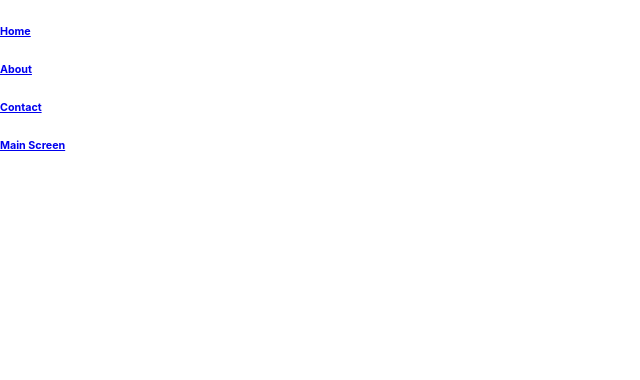
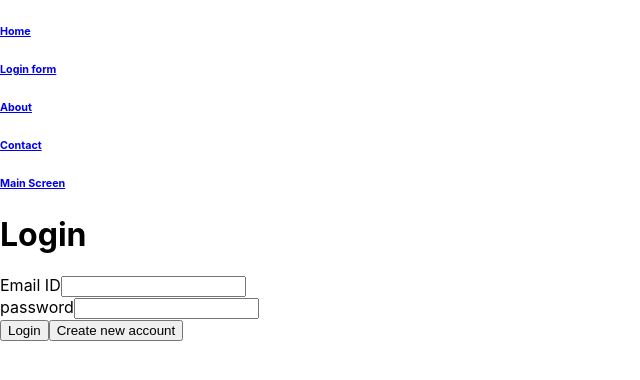
Before and after one commit to sandy13oct1992/Real-E-Commerce-Project, a React (Create React App) app: page /LoginForm in a window 1280 px wide. Shown: the top 380 px of the page, without its empty margins (0-640 px from the left). Built offline with nearby package versions, Linux system fonts and the light colour scheme.

Commit message:
Q.no. 16

```diff
--- a/src/Routes/Routes.js
+++ b/src/Routes/Routes.js
@@ -4,6 +4,7 @@ import About from "../page.js/About";
 import ScreenProduct from "../component/ScreenProduct";
 import ShowCart from "../component/ShowCart";
 import ContactUs from "../component/ContactUs";
+import Authform from "../auth/Authform";
 const Myroutes = () => {
 return(
     <Routes>
@@ -11,6 +12,7 @@ return(
         <Route path='/About' element={<About/>}/>
         <Route path='/Screen' element={<ShowCart/>}/>
         <Route path='/Contact' element={<ContactUs/>}/>
+        <Route path='/LoginForm' element={<Authform/>}/>
 
 
 
--- /dev/null
+++ b/src/auth/Authform.js
@@ -0,0 +1,73 @@
+import { useState, useRef } from "react";
+const Authform = () => {
+    const emailInputRef = useRef();
+    const passInputRef = useRef();
+
+ const [isLogin, setIsLogin]=useState(true);
+
+ const switchAuthModeHandler = () => {
+   setIsLogin((prevState) => !prevState)
+ }
+
+ const submitHandler =(event) => {
+  event.preventDefault();
+
+  const emailref= emailInputRef.current.value;
+  const passRef= passInputRef.current.value;
+  let url;
+  if(isLogin){
+
+  url='https://identitytoolkit.googleapis.com/v1/accounts:signInWithPassword?key=AIzaSyCYqSjodAfJhBFBQoalLAH7wm5RJn_nQ-U';
+  }else{
+    url='https://identitytoolkit.googleapis.com/v1/accounts:signUp?key=AIzaSyCYqSjodAfJhBFBQoalLAH7wm5RJn_nQ-U';
+   }fetch(url, {
+    method:'POST',
+    body:JSON.stringify({
+        email:emailref,
+        password:passRef,
+        returnSecureToken:true
+    }),
+    headers:{
+        'content-type':'application/json'
+    }
+ }).then((res) =>{
+    if(res.ok){
+     return res.json();
+    }else{
+        return res.json().then((data)=> {
+            let errorMessage='Authentication Failed';
+            alert(errorMessage);
+            throw new Error(errorMessage);
+        });
+    }
+ }).then((data) => {})
+ .catch((err) => {
+    alert(err.message);
+ })
+  }
+
+    return (
+    <div>
+        <h1>{isLogin ? 'Login' : 'Sign Up'}</h1>
+         <form onSubmit={submitHandler}>
+            <div>
+            <label htmlfor ='email' >Email ID</label>
+            <input type='email' id='email' required ref={emailInputRef} />
+            </div>
+            <div>
+            <label htmlfor ='password' >password</label>
+            <input type='password' id='password' required ref={passInputRef}/>
+            </div>
+
+            <div>
+                <button>{isLogin ? 'Login' : 'Create Account'}</button>
+                <button type='button' onClick={switchAuthModeHandler}>
+                    {isLogin ? 'Create new account' : 'Login with existing account'}
+                </button>
+            </div>
+         </form>
+    </div>
+    )
+}
+
+export default Authform;
--- a/src/component/Header.js
+++ b/src/component/Header.js
@@ -9,15 +9,20 @@ const Header = () => {
   // const authCtx = useContext(AuthContext);
   return (
     <>
-      {/* <Navbar
+      <Navbar
         expand="md"
         className="navbar-dark border-2 sticky-top border-bottom bg-dark text-white"
       >
         <Container className="justify-content-center">
-          <Nav className="gap-5"> */}
-            <NavLink to="/">
+          <Nav className="gap-5">
+
+            <NavLink to="/" className="nav-link">
               <h6>Home</h6>
             </NavLink>
+            <NavLink to="/LoginForm" className="nav-link">
+              <h6>Login form</h6>
+            </NavLink>
+
             {/* <NavLink to="/store">
               <h6>Store</h6>
             </NavLink> */}
@@ -58,6 +63,10 @@ const Header = () => {
           </h1>
         </Container>
       </div> */}
+
+    </Nav>
+    </Container>
+    </Navbar>
     </>
   );
 };
--- /dev/null
+++ b/src/component/Header.module.css
@@ -0,0 +1,27 @@
+/* Heading bar styles */
+.heading-bar {
+    background-color: #333; /* Background color */
+    color: #fff; /* Text color */
+    padding: 10px 20px; /* Padding */
+    display: flex; /* Flex display */
+    justify-content: space-between; /* Space between items */
+    align-items: center; /* Center items vertically */
+  }
+
+  /* Heading text styles */
+  .heading-text {
+    font-size: 24px; /* Font size */
+    margin: 0; /* Remove default margin */
+  }
+
+  /* Navigation link styles */
+  .nav-link {
+    color: #fff; /* Text color */
+    text-decoration: none; /* Remove underline */
+    margin-right: 20px; /* Margin between links */
+  }
+
+  /* Navigation link hover styles */
+  .nav-link:hover {
+    text-decoration: underline; /* Underline on hover */
+  }
```
Also changed, not shown: src/component/Reference.js (added, +58 -0 lines).
